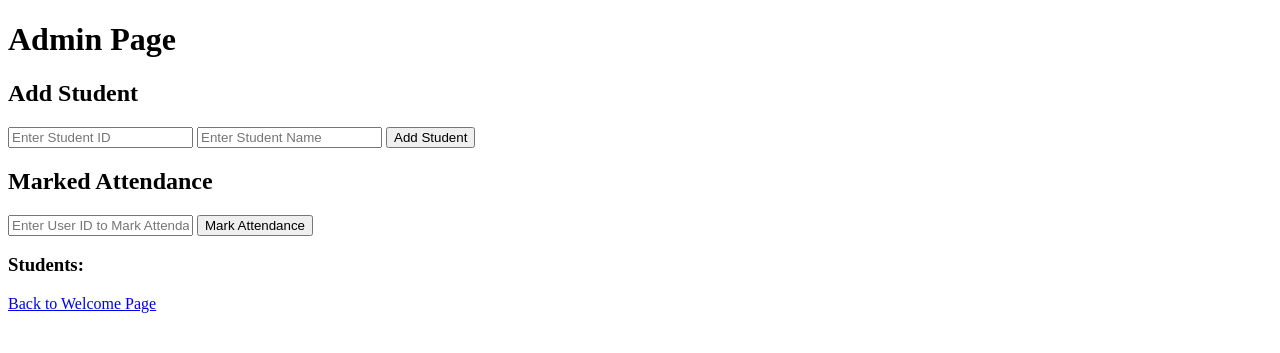
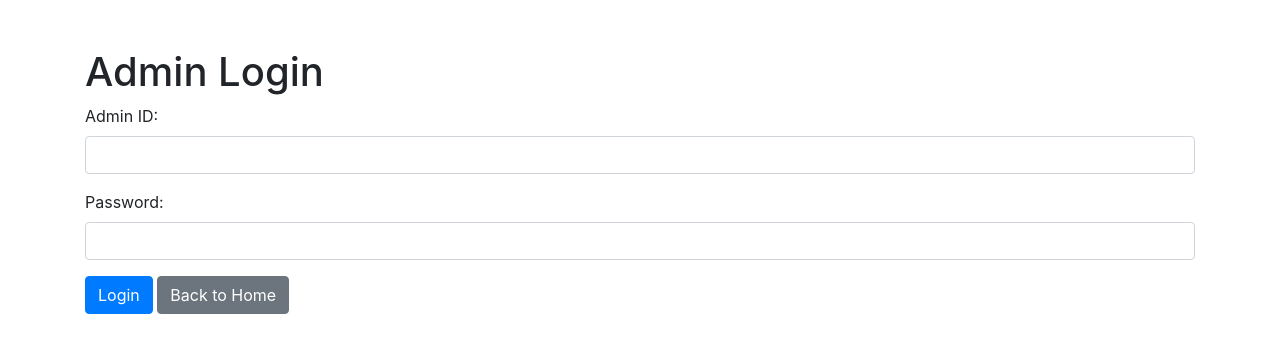
Before and after one commit to merginn/attendance-tracker-system, a Flask app: page /admin in a window 1280 px wide. Shown: the top 353 px of the page. Run offline with Flask 2, Linux system fonts and the light colour scheme; some libraries are stand-ins or nearby versions.

Commit message:
make it better

```diff
--- a/app.py
+++ b/app.py
@@ -1,41 +1,68 @@
-from flask import Flask, render_template, request, redirect, url_for, flash
+from flask import Flask, render_template, request, redirect, url_for
 
 app = Flask(__name__)
-app.secret_key = 'your_secret_key'  # Needed for session management
 
-students = {}
+# Sample data structure to hold student information
+students = []
 
 @app.route('/')
 def welcome():
-    return render_template('index.html')
+    return render_template('welcome.html')
 
 @app.route('/admin', methods=['GET', 'POST'])
 def admin():
     if request.method == 'POST':
-        student_id = request.form.get('student_id')
-        student_name = request.form.get('student_name')
-        if student_id and student_name:
-            if student_id not in students:
-                students[student_id] = {"name": student_name, "attendance": False}
-                flash(f'Student {student_name} added successfully!', 'success')
-            else:
-                flash('Student ID already exists!', 'error')
+        admin_id = request.form['admin_id']
+        password = request.form['password']
+        # Validate admin credentials (this is just an example)
+        if admin_id == 'admin' and password == 'password':
+            return redirect(url_for('admin_panel'))
         else:
-            flash('Please provide both Student ID and Name!', 'error')
-        return redirect(url_for('admin'))
-    return render_template('admin.html', students=students)
+            return "Invalid credentials", 403  # Return error if credentials are wrong
+    return render_template('admin_login.html')
 
-@app.route('/mark_attendance', methods=['POST'])
-def mark_attendance():
-    user_id = request.form.get('user_id')
-    if user_id in students and not students[user_id]["attendance"]:
-        students[user_id]["attendance"] = True
-        flash(f'Attendance marked for {students[user_id]["name"]}!', 'success')
-    return redirect(url_for('admin'))
+@app.route('/admin_panel')
+def admin_panel():
+    return render_template('admin_panel.html', students=students)
 
-@app.route('/user')
-def user():
-    return render_template('user.html')
+@app.route('/student', methods=['GET', 'POST'])
+def student():
+    if request.method == 'POST':
+        first_name = request.form['first_name']
+        surname = request.form['surname']
+        group_id = request.form['group_id']
+        subject = request.form['subject']
 
-if __name__ == "__main__":
+        # Save the details, including the subject
+        new_student = {
+            'first_name': first_name,
+            'surname': surname,
+            'group_id': group_id,
+            'subject': subject
+        }
+        students.append(new_student)
+        return redirect(url_for('student_panel'))
+    return render_template('student_panel.html')
+
+@app.route('/student_panel')
+def student_panel():
+    return render_template('student_panel.html')
+
+@app.route('/submit_student_details', methods=['POST'])
+def submit_student_details():
+    first_name = request.form['first_name']
+    surname = request.form['surname']
+    group_id = request.form['group_id']
+    subject = request.form['subject']
+
+    new_student = {
+        'first_name': first_name,
+        'surname': surname,
+        'group_id': group_id,
+        'subject': subject
+    }
+    students.append(new_student)
+    return redirect(url_for('student_panel'))
+
+if __name__ == '__main__':
     app.run(debug=True)
--- a/templates/admin.html
+++ b/templates/admin.html
@@ -3,31 +3,98 @@
 <head>
     <meta charset="UTF-8">
     <meta name="viewport" content="width=device-width, initial-scale=1.0">
-    <title>Admin Page</title>
+    <title>Admin Login</title>
+    <style>
+        body {
+            font-family: Arial, sans-serif;
+            display: flex;
+            justify-content: center;
+            align-items: center;
+            min-height: 100vh;
+            margin: 0;
+            background-color: #f0f0f0;
+        }
+
+        .container {
+            background-color: #4a4a4a;
+            padding: 2rem;
+            border-radius: 8px;
+            width: 100%;
+            max-width: 500px;
+            box-shadow: 0 2px 4px rgba(0, 0, 0, 0.1);
+        }
+
+        h1 {
+            color: white;
+            text-align: center;
+            margin-bottom: 1.5rem;
+        }
+
+        .form-group {
+            margin-bottom: 1rem;
+        }
+
+        label {
+            display: block;
+            color: white;
+            margin-bottom: 0.5rem;
+        }
+
+        input {
+            width: 100%;
+            padding: 0.5rem;
+            border: none;
+            border-radius: 4px;
+            box-sizing: border-box;
+        }
+
+        .button-group {
+            display: flex;
+            gap: 0.5rem;
+            margin-top: 1.5rem;
+            justify-content: center;
+        }
+
+        .btn {
+            padding: 0.5rem 1rem;
+            border: none;
+            border-radius: 4px;
+            cursor: pointer;
+            color: white;
+            text-decoration: none; /* Remove underline for anchor */
+            display: inline-block; /* Allows the anchor to behave like a button */
+        }
+
+        .btn-primary {
+            background-color: #007bff;
+        }
+
+        .btn-secondary {
+            background-color: #6c757d;
+        }
+
+        .btn:hover {
+            opacity: 0.9;
+        }
+    </style>
 </head>
 <body>
-    <h1>Admin Page</h1>
-
-    <h2>Add Student</h2>
-    <form method="post">
-        <input type="text" name="student_id" placeholder="Enter Student ID" required>
-        <input type="text" name="student_name" placeholder="Enter Student Name" required>
-        <button type="submit">Add Student</button>
-    </form>
-
-    <h2>Marked Attendance</h2>
-    <form method="post" action="/mark_attendance">
-        <input type="text" name="user_id" placeholder="Enter User ID to Mark Attendance" required>
-        <button type="submit">Mark Attendance</button>
-    </form>
-
-    <h3>Students:</h3>
-    <ul>
-        {% for id, student in students.items() %}
-            <li>{{ student.name }} (ID: {{ id }}) - {% if student.attendance %}Marked{% else %}Not Marked{% endif %}</li>
-        {% endfor %}
-    </ul>
-
-    <a href="/">Back to Welcome Page</a>
+    <div class="container">
+        <h1>Admin Login</h1>
+        <form action="/admin" method="POST">
+            <div class="form-group">
+                <label for="adminId">Admin ID:</label>
+                <input type="text" id="adminId" name="adminId" required>
+            </div>
+            <div class="form-group">
+                <label for="password">Password:</label>
+                <input type="password" id="password" name="password" required>
+            </div>
+            <div class="button-group">
+                <button type="submit" class="btn btn-primary">Login</button>
+                <a href="/" class="btn btn-secondary">Back to Home</a> <!-- Ensure this points to your home URL -->
+            </div>
+        </form>
+    </div>
 </body>
 </html>
--- /dev/null
+++ b/templates/admin_login.html
@@ -0,0 +1,26 @@
+<!DOCTYPE html>
+<html lang="en">
+<head>
+    <meta charset="UTF-8">
+    <meta name="viewport" content="width=device-width, initial-scale=1.0">
+    <title>Admin Login</title>
+    <link rel="stylesheet" href="https://stackpath.bootstrapcdn.com/bootstrap/4.5.2/css/bootstrap.min.css">
+</head>
+<body>
+    <div class="container mt-5">
+        <h1>Admin Login</h1>
+        <form method="POST" action="{{ url_for('admin') }}">
+            <div class="form-group">
+                <label for="admin_id">Admin ID:</label>
+                <input type="text" class="form-control" id="admin_id" name="admin_id" required>
+            </div>
+            <div class="form-group">
+                <label for="password">Password:</label>
+                <input type="password" class="form-control" id="password" name="password" required>
+            </div>
+            <button type="submit" class="btn btn-primary">Login</button>
+            <a href="{{ url_for('welcome') }}" class="btn btn-secondary">Back to Home</a>
+        </form>
+    </div>
+</body>
+</html>
```
Also changed, not shown: static/styles.css (added, +66 -0 lines), templates/admin_panel.html (added, +35 -0 lines), templates/home.html (added, +32 -0 lines), templates/index.html (+103 -4 lines), templates/student_list.html (added, +48 -0 lines), templates/student_panel.html (added, +50 -0 lines), templates/user.html (+7 -2 lines), templates/welcome.html (added, +36 -0 lines).
